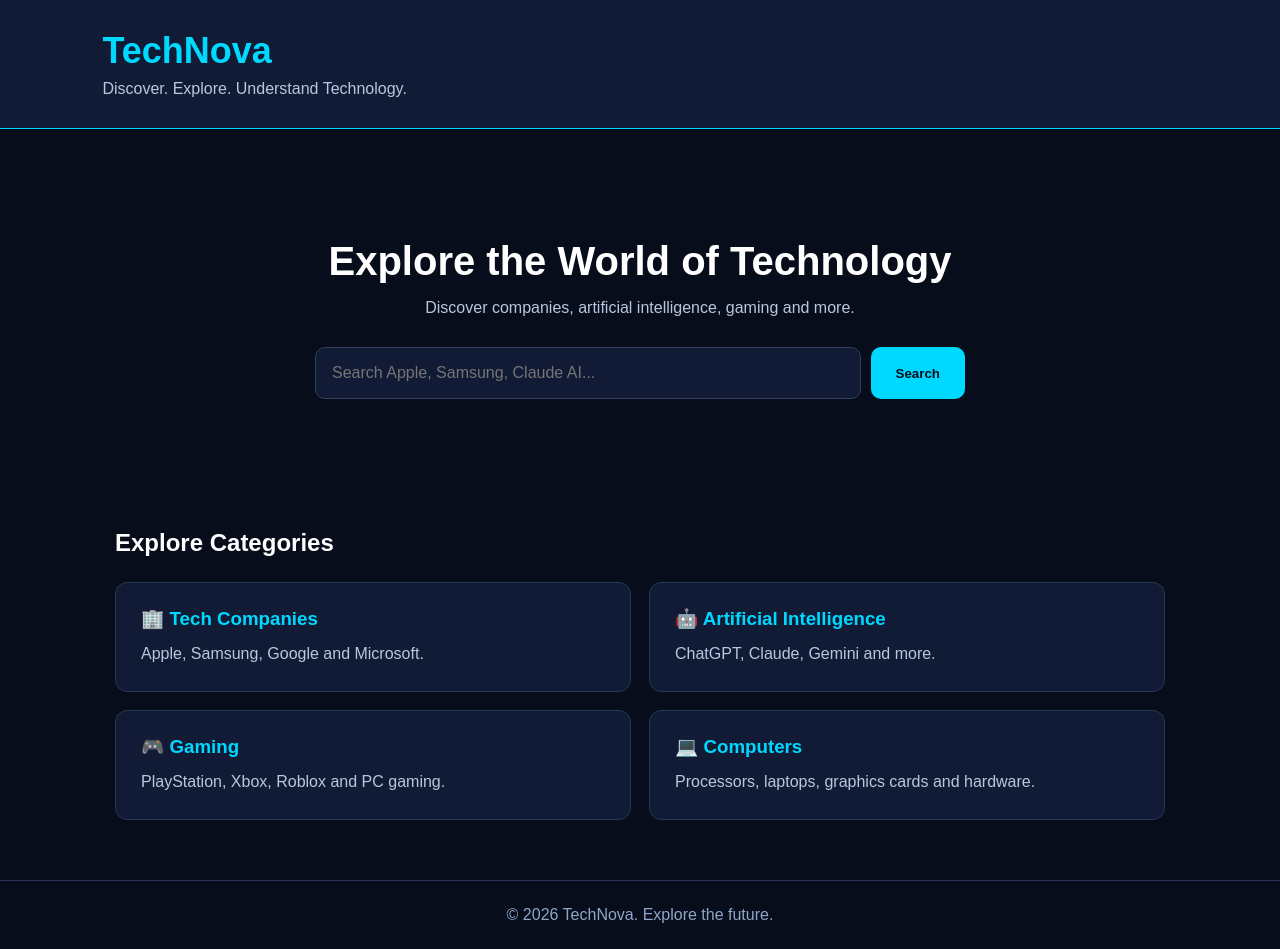
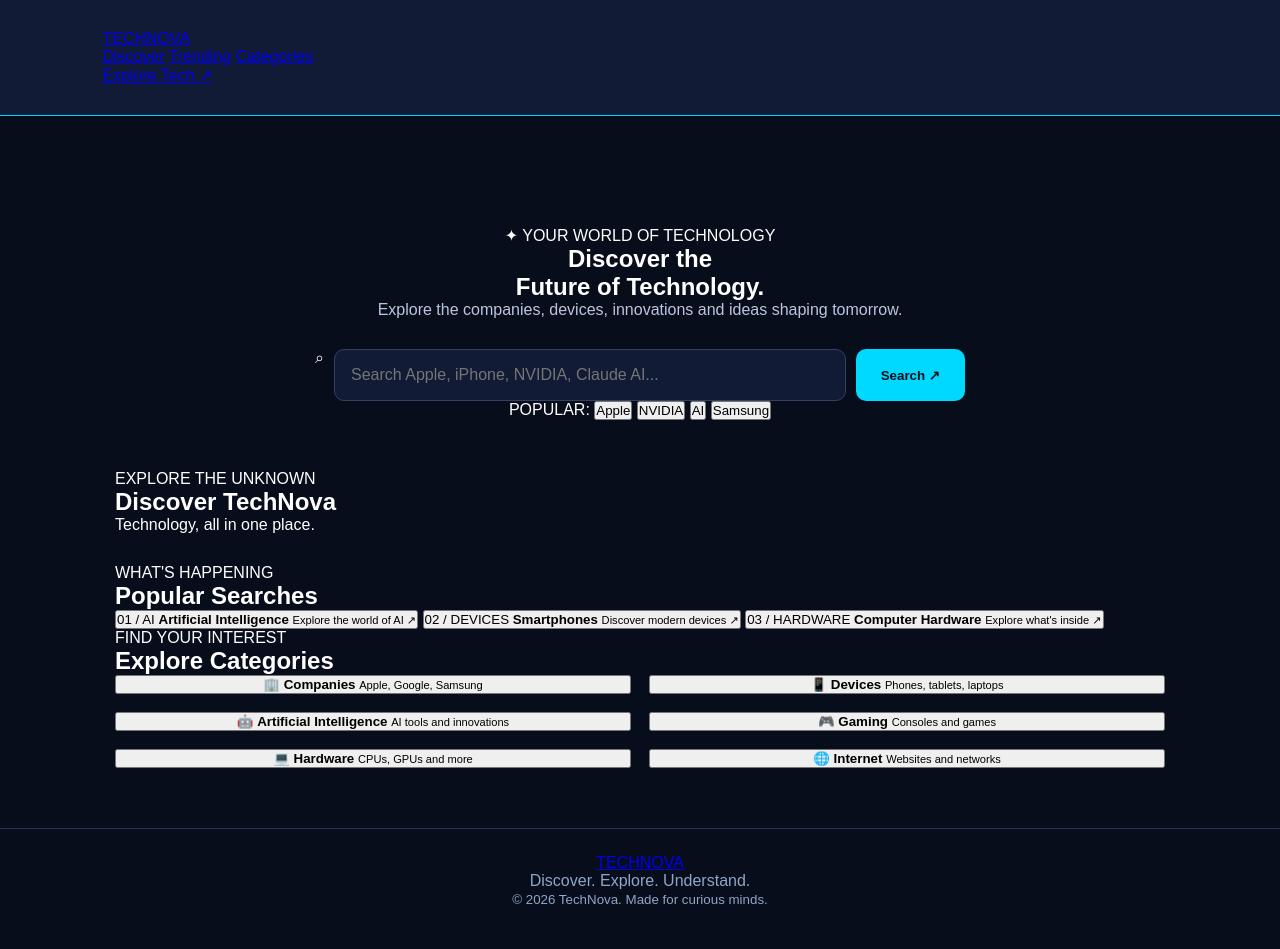
Before and after one commit to alexchitza7-alt/TechNova, a plain HTML site: page index.html in a window 1280 px wide. Drawn offline with Linux system fonts and the light colour scheme.

Commit message:
Revise title, meta description, and header/footer
Updated the title and meta description for better SEO. Enhanced the header and footer content for improved clarity.

```diff
--- a/index.html
+++ b/index.html
@@ -4,62 +4,143 @@
 <head>
   <meta charset="UTF-8">
   <meta name="viewport" content="width=device-width, initial-scale=1.0">
-  <title>TechNova | Explore Technology</title>
+  <meta name="description" content="Explore technology, companies, devices, AI and gaming with TechNova.">
+  <title>TechNova — Discover What's Next</title>
   <link rel="stylesheet" href="style.css">
 </head>
 <body>
 
-  <header>
-    <h1>TechNova</h1>
-    <p>Discover. Explore. Understand Technology.</p>
+  <header class="navbar">
+    <a href="#" class="logo">TECH<span>NOVA</span></a>
+    <nav>
+      <a href="#discover">Discover</a>
+      <a href="#trending">Trending</a>
+      <a href="#categories">Categories</a>
+    </nav>
+    <a href="#discover" class="nav-button">Explore Tech ↗</a>
   </header>
 
   <main>
     <section class="hero">
-      <h2>Explore the World of Technology</h2>
-      <p>Discover companies, artificial intelligence, gaming and more.</p>
+      <div class="hero-tag">✦ YOUR WORLD OF TECHNOLOGY</div>
 
-      <div class="search-box">
-        <input
-          type="text"
-          id="searchInput"
-          placeholder="Search Apple, Samsung, Claude AI..."
-        >
-        <button onclick="searchTech()">Search</button>
+      <h1>Discover the<br>Future of <span>Technology.</span></h1>
+
+      <p>
+        Explore the companies, devices, innovations and ideas
+        shaping tomorrow.
+      </p>
+
+      <form class="search-box" id="searchForm">
+        <span>⌕</span>
+        <input id="searchInput" type="search"
+          placeholder="Search Apple, iPhone, NVIDIA, Claude AI..."
+          autocomplete="off">
+        <button type="submit">Search ↗</button>
+      </form>
+
+      <div class="popular-searches">
+        <span>POPULAR:</span>
+        <button type="button" data-search="Apple">Apple</button>
+        <button type="button" data-search="NVIDIA">NVIDIA</button>
+        <button type="button" data-search="Artificial intelligence">AI</button>
+        <button type="button" data-search="Samsung">Samsung</button>
+      </div>
+    </section>
+
+    <section id="discover" class="section">
+      <div class="section-heading">
+        <div>
+          <span class="eyebrow">EXPLORE THE UNKNOWN</span>
+          <h2>Discover TechNova</h2>
+        </div>
+        <span class="section-note">Technology, all in one place.</span>
       </div>
 
-      <div id="searchResults"></div>
+      <div id="searchResults" class="results"></div>
     </section>
 
-    <section class="categories">
-      <h2>Explore Categories</h2>
+    <section id="trending" class="section">
+      <div class="section-heading">
+        <div>
+          <span class="eyebrow">WHAT'S HAPPENING</span>
+          <h2>Popular Searches</h2>
+        </div>
+      </div>
+
+      <div class="trending-grid">
+        <button data-search="Artificial intelligence" class="trend-card">
+          <span>01 / AI</span>
+          <strong>Artificial Intelligence</strong>
+          <small>Explore the world of AI ↗</small>
+        </button>
+
+        <button data-search="Apple iPhone" class="trend-card">
+          <span>02 / DEVICES</span>
+          <strong>Smartphones</strong>
+          <small>Discover modern devices ↗</small>
+        </button>
+
+        <button data-search="NVIDIA" class="trend-card">
+          <span>03 / HARDWARE</span>
+          <strong>Computer Hardware</strong>
+          <small>Explore what's inside ↗</small>
+        </button>
+      </div>
+    </section>
+
+    <section id="categories" class="section">
+      <div class="section-heading">
+        <div>
+          <span class="eyebrow">FIND YOUR INTEREST</span>
+          <h2>Explore Categories</h2>
+        </div>
+      </div>
 
       <div class="category-grid">
-        <div class="category">
-          <h3>🏢 Tech Companies</h3>
-          <p>Apple, Samsung, Google and Microsoft.</p>
-        </div>
+        <button data-search="Technology companies" class="category-card">
+          <span>🏢</span>
+          <strong>Companies</strong>
+          <small>Apple, Google, Samsung</small>
+        </button>
 
-        <div class="category">
-          <h3>🤖 Artificial Intelligence</h3>
-          <p>ChatGPT, Claude, Gemini and more.</p>
-        </div>
+        <button data-search="Smartphone" class="category-card">
+          <span>📱</span>
+          <strong>Devices</strong>
+          <small>Phones, tablets, laptops</small>
+        </button>
 
-        <div class="category">
-          <h3>🎮 Gaming</h3>
-          <p>PlayStation, Xbox, Roblox and PC gaming.</p>
-        </div>
+        <button data-search="Artificial intelligence" class="category-card">
+          <span>🤖</span>
+          <strong>Artificial Intelligence</strong>
+          <small>AI tools and innovations</small>
+        </button>
 
-        <div class="category">
-          <h3>💻 Computers</h3>
-          <p>Processors, laptops, graphics cards and hardware.</p>
-        </div>
+        <button data-search="Video game" class="category-card">
+          <span>🎮</span>
+          <strong>Gaming</strong>
+          <small>Consoles and games</small>
+        </button>
+
+        <button data-search="Computer hardware" class="category-card">
+          <span>💻</span>
+          <strong>Hardware</strong>
+          <small>CPUs, GPUs and more</small>
+        </button>
+
+        <button data-search="Internet technology" class="category-card">
+          <span>🌐</span>
+          <strong>Internet</strong>
+          <small>Websites and networks</small>
+        </button>
       </div>
     </section>
   </main>
 
   <footer>
-    <p>© 2026 TechNova. Explore the future.</p>
+    <a href="#" class="logo">TECH<span>NOVA</span></a>
+    <p>Discover. Explore. Understand.</p>
+    <small>© 2026 TechNova. Made for curious minds.</small>
   </footer>
 
   <script src="script.js"></script>
```
